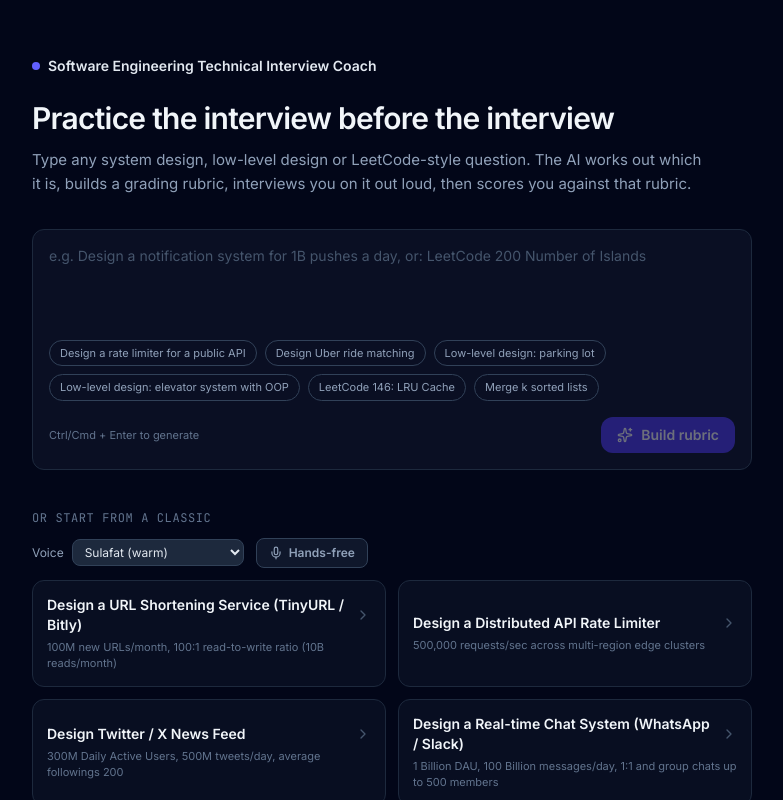
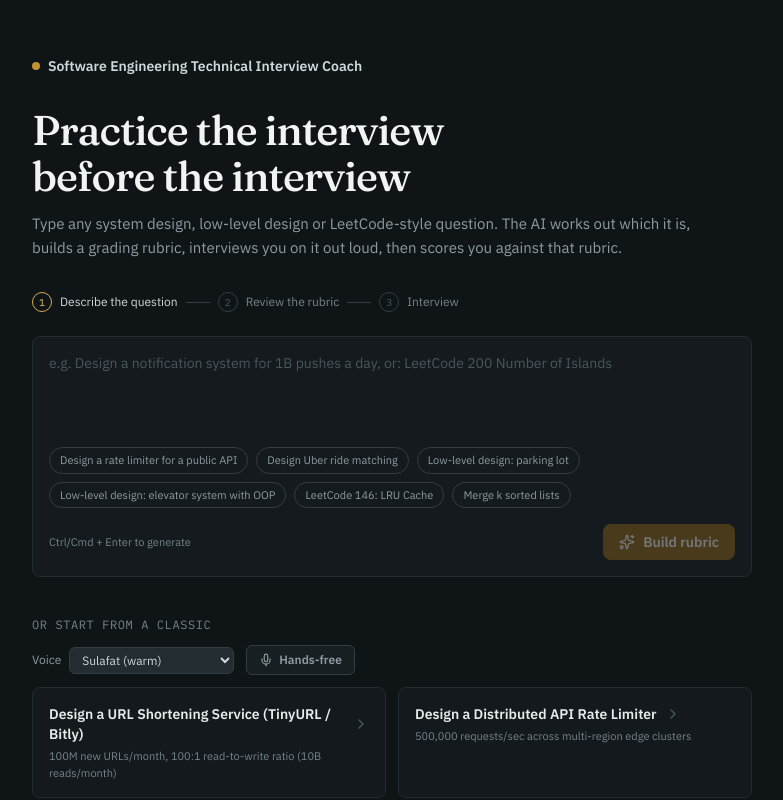
Before and after one commit to onghaig/grill-me-interview-coach, a React (Vite) app: page / in a window 1280 px wide. Shown: the whole page, without its empty margins (248-1031 px from the left). Built offline with nearby package versions, Linux system fonts and the light colour scheme.

Commit message:
Redesign: graphite and ochre palette, Plex and Fraunces type, step strip, tab bar
Co-Authored-By: Claude Sonnet 5.5 <noreply@anthropic.com>

```diff
--- a/index.html
+++ b/index.html
@@ -11,7 +11,7 @@
     <meta name="twitter:card" content="summary_large_image" />
     <link rel="preconnect" href="https://fonts.googleapis.com">
     <link rel="preconnect" href="https://fonts.gstatic.com" crossorigin>
-    <link href="https://fonts.googleapis.com/css2?family=Inter:wght@400;500;600;700&family=JetBrains+Mono:wght@400;500;600&display=swap" rel="stylesheet">
+    <link href="https://fonts.googleapis.com/css2?family=Fraunces:opsz,wght@9..144,500;9..144,600&family=IBM+Plex+Mono:wght@400;500;600&family=IBM+Plex+Sans:wght@400;500;600&display=swap" rel="stylesheet">
   </head>
   <body class="h-full overflow-hidden antialiased bg-slate-950 text-slate-100 select-none">
     <div id="root" class="h-full w-full"></div>
--- a/src/components/HomeScreen.tsx
+++ b/src/components/HomeScreen.tsx
@@ -67,7 +67,7 @@ export function HomeScreen({ onStart }: HomeScreenProps) {
                 <select
                   value={voice}
                   onChange={(e) => setVoice(e.target.value)}
-                  className="bg-slate-800 border border-slate-700 rounded-lg px-2 py-1 text-xs text-slate-200"
+                  className="bg-slate-800 border border-slate-700 rounded-md px-2 py-1 text-xs text-slate-200"
                 >
                   {VOICES.map((v) => (
                     <option key={v.id} value={v.id}>
@@ -78,7 +78,7 @@ export function HomeScreen({ onStart }: HomeScreenProps) {
               </label>
               <button
                 onClick={() => setPushToTalk(!pushToTalk)}
-                className={`py-1.5 px-3 rounded-lg border text-xs font-semibold flex items-center gap-1.5 transition ${
+                className={`py-1.5 px-3 rounded-md border text-xs font-semibold flex items-center gap-1.5 transition ${
                   pushToTalk
                     ? 'border-indigo-500/50 bg-indigo-950/40 text-indigo-300'
                     : 'border-slate-700 bg-slate-900 text-slate-400'
@@ -98,16 +98,40 @@ export function HomeScreen({ onStart }: HomeScreenProps) {
             <span className="w-2 h-2 rounded-full bg-indigo-500" />
             Software Engineering Technical Interview Coach
           </div>
-          <h1 className="text-3xl font-semibold tracking-tight mt-6">Practice the interview before the interview</h1>
+          <h1 className="font-display text-[2.6rem] leading-[1.1] font-medium tracking-tight mt-8 text-slate-50 text-balance">Practice the interview before the interview</h1>
           <p className="text-slate-400 mt-3 text-[15px] leading-relaxed max-w-2xl">
             Type any system design, low-level design or LeetCode-style question. The AI works out which it is,
             builds a grading rubric, interviews you on it out loud, then scores you against that rubric.
           </p>
         </div>
 
+        <ol className="flex items-center gap-2 mb-6 text-xs text-slate-500">
+          {['Describe the question', 'Review the rubric', 'Interview'].map((label, i) => {
+            const active = (!generated && i === 0) || (generated && i === 1);
+            const done = generated && i === 0;
+            return (
+              <li key={label} className="flex items-center gap-2">
+                {i > 0 && <span className="w-6 h-px bg-slate-700" />}
+                <span
+                  className={`w-5 h-5 rounded-full flex items-center justify-center text-[10px] font-mono border ${
+                    active
+                      ? 'border-indigo-400 text-indigo-300'
+                      : done
+                      ? 'border-slate-600 bg-slate-800 text-slate-300'
+                      : 'border-slate-700 text-slate-600'
+                  }`}
+                >
+                  {done ? '\u2713' : i + 1}
+                </span>
+                <span className={active ? 'text-slate-200' : ''}>{label}</span>
+              </li>
+            );
+          })}
+        </ol>
+
         {!generated ? (
           <>
-            <div className="rounded-xl border border-slate-800 bg-slate-900/60 p-4">
+            <div className="rounded-lg border border-slate-800 bg-slate-900/60 p-4">
               <textarea
                 value={prompt}
                 onChange={(e) => setPrompt(e.target.value)}
@@ -136,7 +160,7 @@ export function HomeScreen({ onStart }: HomeScreenProps) {
                 <button
                   onClick={handleGenerate}
                   disabled={!prompt.trim() || isGenerating}
-                  className="py-2 px-4 rounded-xl bg-indigo-600 hover:bg-indigo-500 disabled:opacity-40 disabled:hover:bg-indigo-600 text-white text-sm font-semibold flex items-center gap-2 transition"
+                  className="py-2 px-4 rounded-lg bg-indigo-600 hover:bg-indigo-500 disabled:opacity-40 disabled:hover:bg-indigo-600 text-white text-sm font-semibold flex items-center gap-2 transition"
                 >
                   {isGenerating ? (
                     <>
@@ -150,7 +174,7 @@ export function HomeScreen({ onStart }: HomeScreenProps) {
                 </button>
               </div>
               {error && (
-                <p className="mt-3 text-xs text-rose-400 border border-rose-500/30 bg-rose-950/20 rounded-lg p-2.5">
+                <p className="mt-3 text-xs text-rose-400 border border-rose-500/30 bg-rose-950/20 rounded-md p-2.5">
                   {error}
                 </p>
               )}
@@ -165,7 +189,7 @@ export function HomeScreen({ onStart }: HomeScreenProps) {
                 <button
                   key={q.id}
                   onClick={() => onStart(q, options)}
-                  className="text-left p-3.5 rounded-xl border border-slate-800 bg-slate-900/50 hover:border-indigo-500/50 hover:bg-slate-900 transition group"
+                  className="flex flex-col justify-start text-left p-4 rounded-lg border border-slate-800 bg-slate-900/50 hover:border-indigo-500/50 hover:bg-slate-900 transition group"
                 >
                   <div className="flex items-center justify-between gap-2">
                     <span className="font-semibold text-sm">{q.title}</span>
@@ -185,7 +209,7 @@ export function HomeScreen({ onStart }: HomeScreenProps) {
               <ArrowLeft className="w-3.5 h-3.5" /> Change question
             </button>
 
-            <div className="rounded-xl border border-slate-800 bg-slate-900/60 p-5">
+            <div className="rounded-lg border border-slate-800 bg-slate-900/60 p-5">
               <div className="flex items-center gap-2 mb-1">
                 <span className="text-[10px] font-semibold px-1.5 py-0.5 rounded border border-indigo-500/40 text-indigo-300 bg-indigo-950/30">
                   {QUESTION_TYPE_LABELS[generated.type || 'system_design']}
@@ -195,12 +219,12 @@ export function HomeScreen({ onStart }: HomeScreenProps) {
                 </span>
                 <span className="text-[11px] text-slate-500">{generated.scale}</span>
               </div>
-              <h2 className="text-lg font-semibold">{generated.title}</h2>
+              <h2 className="font-display text-2xl font-medium tracking-tight text-slate-50">{generated.title}</h2>
               <p className="text-sm text-slate-300 mt-1">{generated.description}</p>
             </div>
 
             {generated.rubric && (
-              <div className="mt-4 rounded-xl border border-slate-800 bg-slate-900/60 p-5">
+              <div className="mt-4 rounded-lg border border-slate-800 bg-slate-900/60 p-5">
                 <h3 className="text-xs font-mono uppercase tracking-wider text-indigo-400 mb-3 flex items-center gap-1.5">
                   <ListChecks className="w-3.5 h-3.5" /> Grading rubric
                 </h3>
@@ -241,7 +265,7 @@ export function HomeScreen({ onStart }: HomeScreenProps) {
               </div>
             )}
 
-            <div className="mt-4 rounded-xl border border-slate-800 bg-slate-900/60 p-4 flex flex-wrap items-center gap-3">
+            <div className="mt-4 rounded-lg border border-slate-800 bg-slate-900/60 p-4 flex flex-wrap items-center gap-3">
               {optionsBar}
               <div className="flex-1" />
               <button
@@ -253,7 +277,7 @@ export function HomeScreen({ onStart }: HomeScreenProps) {
               </button>
               <button
                 onClick={() => onStart(generated, options)}
-                className="py-2.5 px-5 rounded-xl bg-emerald-600 hover:bg-emerald-500 text-white text-sm font-semibold flex items-center gap-2 transition"
+                className="py-2.5 px-5 rounded-lg bg-emerald-600 hover:bg-emerald-500 text-white text-sm font-semibold flex items-center gap-2 transition"
               >
                 <Play className="w-4 h-4 fill-white" /> Start interview
               </button>
--- a/src/components/ProblemStatement.tsx
+++ b/src/components/ProblemStatement.tsx
@@ -15,7 +15,7 @@ export function ProblemStatement({ question }: { question: SystemDesignQuestion
             {question.difficulty}
           </span>
         </div>
-        <h1 className="text-2xl font-semibold text-slate-100">{question.title}</h1>
+        <h1 className="font-display text-3xl font-medium tracking-tight text-slate-50 text-balance">{question.title}</h1>
 
         <h2 className="text-[11px] font-mono uppercase tracking-wider text-indigo-400 mt-6 mb-1.5">
           Problem
--- a/src/index.css
+++ b/src/index.css
@@ -1,18 +1,45 @@
 @import "tailwindcss";
 
 @theme {
-  --font-sans: "Inter", ui-sans-serif, system-ui, -apple-system, "Segoe UI", sans-serif;
-  --font-mono: "JetBrains Mono", ui-monospace, SFMono-Regular, Menlo, monospace;
+  --font-sans: "IBM Plex Sans", ui-sans-serif, system-ui, -apple-system, "Segoe UI", sans-serif;
+  --font-mono: "IBM Plex Mono", ui-monospace, SFMono-Regular, Menlo, monospace;
+  --font-display: "Fraunces", Georgia, "Times New Roman", serif;
+
+  /* Neutrals: graphite with a slight teal bias */
+  --color-slate-50: #f1f4f4;
+  --color-slate-100: #e6ebec;
+  --color-slate-200: #cfd8da;
+  --color-slate-300: #aebbbf;
+  --color-slate-400: #8e9ca1;
+  --color-slate-500: #75848b;
+  --color-slate-600: #4a575c;
+  --color-slate-700: #333e43;
+  --color-slate-800: #232c30;
+  --color-slate-900: #181f22;
+  --color-slate-950: #0f1416;
+
+  /* Accent: highlighter ochre (replaces indigo everywhere) */
+  --color-indigo-50: #fbf6e9;
+  --color-indigo-100: #f5e9c8;
+  --color-indigo-200: #ecd599;
+  --color-indigo-300: #e3c070;
+  --color-indigo-400: #d9ab4c;
+  --color-indigo-500: #c4912f;
+  --color-indigo-600: #9a6a1a;
+  --color-indigo-700: #7e5416;
+  --color-indigo-800: #5d3d12;
+  --color-indigo-900: #3f2a10;
+  --color-indigo-950: #261a0a;
 }
 
-html { font-feature-settings: "cv11", "ss01"; -webkit-font-smoothing: antialiased; }
+html { -webkit-font-smoothing: antialiased; }
 
 /* Quiet, consistent focus and scrollbars */
-:focus-visible { outline: 2px solid rgb(99 102 241 / 0.7); outline-offset: 2px; }
+:focus-visible { outline: 2px solid rgb(217 171 76 / 0.75); outline-offset: 2px; }
 textarea:focus-visible, select:focus-visible { outline-offset: 0; }
-* { scrollbar-width: thin; scrollbar-color: #334155 transparent; }
+* { scrollbar-width: thin; scrollbar-color: #333e43 transparent; }
 *::-webkit-scrollbar { width: 8px; height: 8px; }
-*::-webkit-scrollbar-thumb { background: #334155; border-radius: 8px; }
+*::-webkit-scrollbar-thumb { background: #333e43; border-radius: 8px; }
 *::-webkit-scrollbar-track { background: transparent; }
 button { transition-property: color, background-color, border-color, opacity; transition-duration: 150ms; }
 
@@ -21,21 +48,21 @@ button { transition-property: color, background-color, border-color, opacity; tr
 .hljs-code .hljs-keyword,
 .hljs-code .hljs-selector-tag,
 .hljs-code .hljs-literal,
-.hljs-code .hljs-type { color: #c4b5fd; }
+.hljs-code .hljs-type { color: #d9ab4c; }
 .hljs-code .hljs-built_in,
 .hljs-code .hljs-title.function_,
-.hljs-code .hljs-title.class_ { color: #7dd3fc; }
-.hljs-code .hljs-title { color: #7dd3fc; }
+.hljs-code .hljs-title.class_ { color: #7fc4c0; }
+.hljs-code .hljs-title { color: #7fc4c0; }
 .hljs-code .hljs-string,
 .hljs-code .hljs-regexp,
-.hljs-code .hljs-subst { color: #86efac; }
-.hljs-code .hljs-number { color: #fdba74; }
+.hljs-code .hljs-subst { color: #a3c98a; }
+.hljs-code .hljs-number { color: #e0916a; }
 .hljs-code .hljs-comment,
 .hljs-code .hljs-quote { color: #64748b; font-style: italic; }
 .hljs-code .hljs-params,
 .hljs-code .hljs-variable,
 .hljs-code .hljs-attr { color: #e2e8f0; }
 .hljs-code .hljs-meta,
-.hljs-code .hljs-doctag { color: #f9a8d4; }
+.hljs-code .hljs-doctag { color: #c9a0c4; }
 .hljs-code .hljs-operator,
 .hljs-code .hljs-punctuation { color: #cbd5e1; }
```
Also changed, not shown: src/App.tsx (+4 -4 lines), src/components/InterviewPanel.tsx (+14 -14 lines), src/components/ScorecardModal.tsx (+16 -16 lines).
